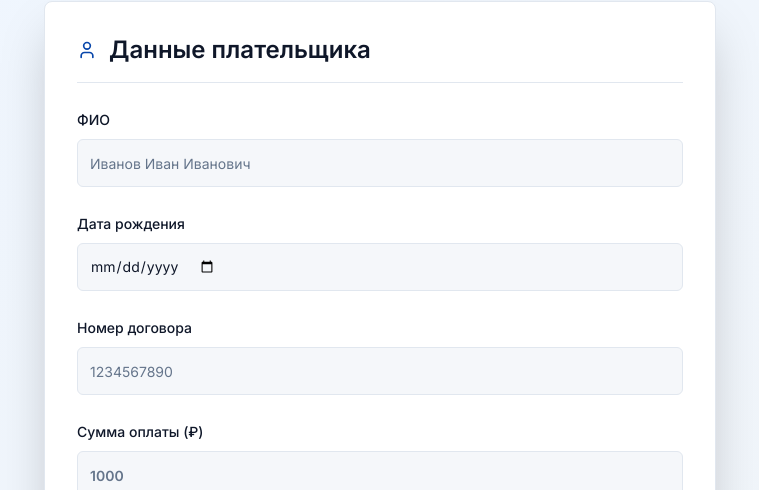
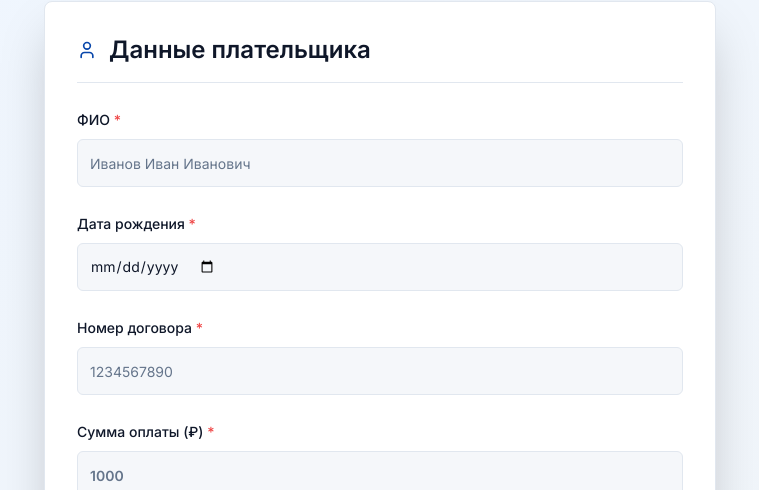
Before and after one commit to pr-poehali-dev/payment-form-creation, a React (Vite) app: page / in a window 1280 px wide. Shown: the part 203-693 px from the top of the page, without its empty margins (260-1019 px from the left). Built offline with nearby package versions, Linux system fonts and the light colour scheme.

Commit message:
Добавить обязательные поля формы

```diff
--- a/src/pages/Index.tsx
+++ b/src/pages/Index.tsx
@@ -192,40 +192,51 @@ ${receiptDate}
               </div>
 
               <div className="space-y-2">
-                <Label htmlFor="fullName">ФИО</Label>
+                <Label htmlFor="fullName">
+                  ФИО <span className="text-red-500">*</span>
+                </Label>
                 <Input
                   id="fullName"
                   placeholder="Иванов Иван Иванович"
                   value={formData.fullName}
                   onChange={(e) => setFormData({ ...formData, fullName: e.target.value })}
                   className="h-11 sm:h-12 text-base"
+                  required
                 />
               </div>
 
               <div className="space-y-2">
-                <Label htmlFor="birthDate">Дата рождения</Label>
+                <Label htmlFor="birthDate">
+                  Дата рождения <span className="text-red-500">*</span>
+                </Label>
                 <Input
                   id="birthDate"
                   type="date"
                   value={formData.birthDate}
                   onChange={(e) => setFormData({ ...formData, birthDate: e.target.value })}
                   className="h-11 sm:h-12 text-base"
+                  required
                 />
               </div>
 
               <div className="space-y-2">
-                <Label htmlFor="contractNumber">Номер договора</Label>
+                <Label htmlFor="contractNumber">
+                  Номер договора <span className="text-red-500">*</span>
+                </Label>
                 <Input
                   id="contractNumber"
                   placeholder="1234567890"
                   value={formData.contractNumber}
                   onChange={(e) => setFormData({ ...formData, contractNumber: e.target.value })}
                   className="h-11 sm:h-12 text-base"
+                  required
                 />
               </div>
 
               <div className="space-y-2">
-                <Label htmlFor="amount">Сумма оплаты (₽)</Label>
+                <Label htmlFor="amount">
+                  Сумма оплаты (₽) <span className="text-red-500">*</span>
+                </Label>
                 <Input
                   id="amount"
                   type="number"
@@ -235,6 +246,7 @@ ${receiptDate}
                   className="h-11 sm:h-12 text-xl sm:text-2xl font-semibold"
                   min="0"
                   step="0.01"
+                  required
                 />
               </div>
 
```
